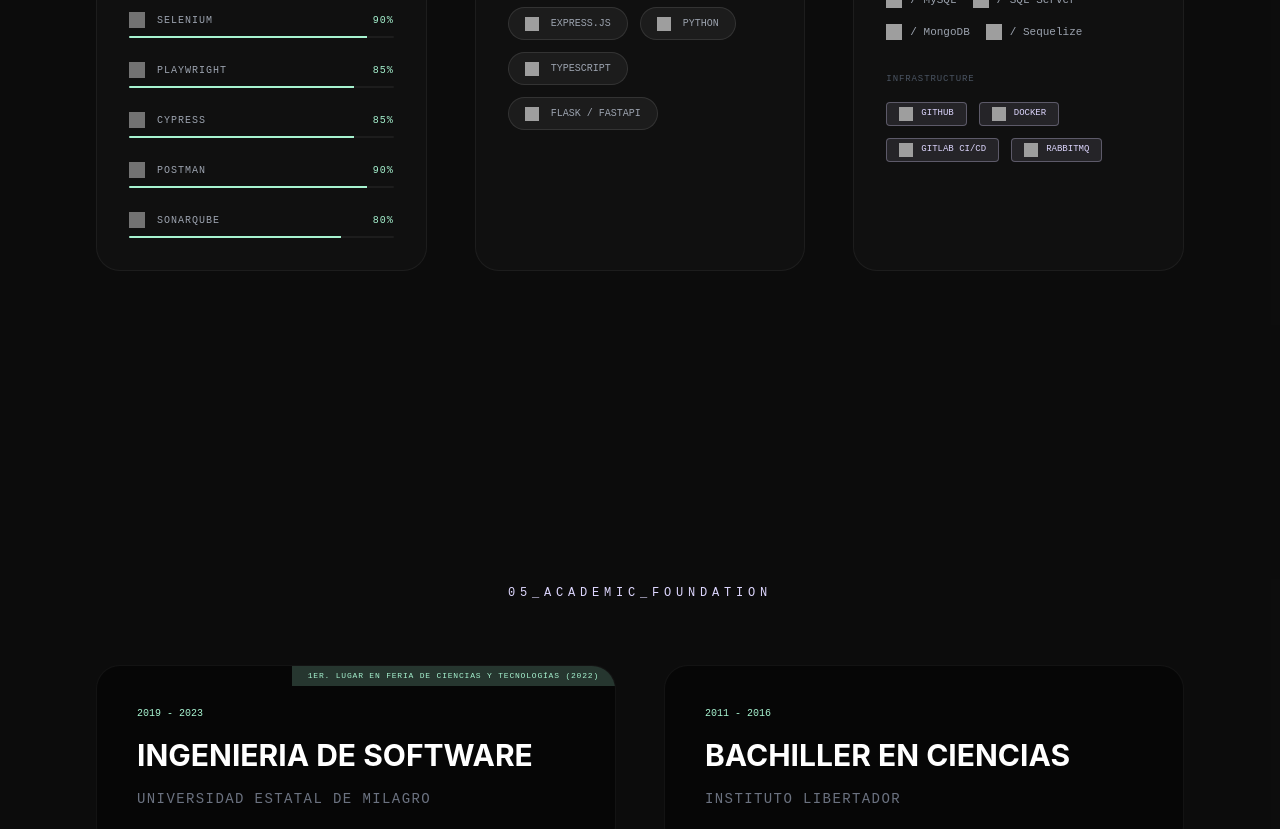
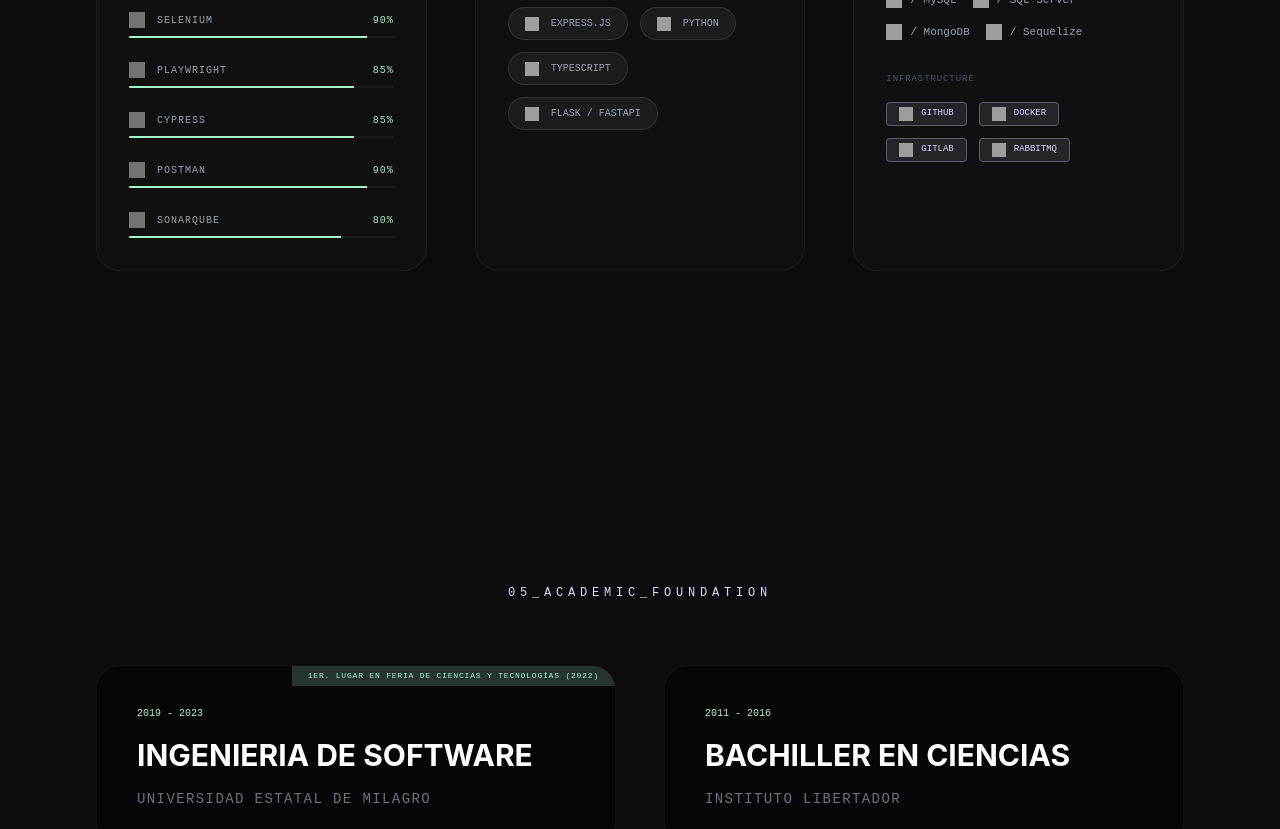
Before and after one commit to hramses1/portfolio, a Vue app: page / in a window 1280 px wide. Shown: the part 3740-4569 px from the top of the page. Built offline with nearby package versions, Linux system fonts and the light colour scheme; grey boxes are pictures that could not be loaded.

Commit message:
fix: correct all icon slugs for Simple Icons CDN compatibility and refine contact visuals

```diff
--- a/src/utils/profileData.js
+++ b/src/utils/profileData.js
@@ -67,7 +67,7 @@ export const profile = {
     devops: [
       { name: 'GitHub', level: 95, icon: 'github' },
       { name: 'Docker', level: 80, icon: 'docker' },
-      { name: 'GitLab CI/CD', level: 85, icon: 'gitlab' },
+      { name: 'GitLab', level: 85, icon: 'gitlab' },
       { name: 'RabbitMQ', level: 75, icon: 'rabbitmq' }
     ]
   },
--- a/src/views/SystemHome.vue
+++ b/src/views/SystemHome.vue
@@ -251,7 +251,7 @@ const scrollToSection = (id) => {
           <div class="grid grid-cols-1 sm:grid-cols-2 gap-6">
             <!-- LinkedIn -->
             <a :href="profile.identity.linkedin" target="_blank" class="p-8 border border-white/5 bg-white/[0.02] rounded-3xl hover:border-system-info/50 transition-all group flex flex-col justify-between aspect-square">
-              <img src="https://cdn.simpleicons.org/linkedin/white" class="w-8 h-8 opacity-50 group-hover:opacity-100 transition-all" alt="" />
+              <img src="https://cdn.simpleicons.org/linkedin/white" class="w-8 h-8 opacity-50 group-hover:opacity-100 transition-all" alt="LinkedIn" />
               <div>
                 <h4 class="text-xl font-bold text-white mb-2">LinkedIn</h4>
                 <p class="text-xs font-mono text-gray-500 uppercase tracking-widest group-hover:text-system-info transition-colors">Professional_Network</p>
@@ -260,7 +260,7 @@ const scrollToSection = (id) => {
 
             <!-- WhatsApp -->
             <a :href="`https://wa.me/${profile.identity.phone.replace(/[^0-9]/g, '')}`" target="_blank" class="p-8 border border-white/5 bg-white/[0.02] rounded-3xl hover:border-system-success/50 transition-all group flex flex-col justify-between aspect-square">
-              <img src="https://cdn.simpleicons.org/whatsapp/white" class="w-8 h-8 opacity-50 group-hover:opacity-100 transition-all" alt="" />
+              <img src="https://cdn.simpleicons.org/whatsapp/white" class="w-8 h-8 opacity-50 group-hover:opacity-100 transition-all" alt="WhatsApp" />
               <div>
                 <h4 class="text-xl font-bold text-white mb-2">WhatsApp</h4>
                 <p class="text-xs font-mono text-gray-500 uppercase tracking-widest group-hover:text-system-success transition-colors">Direct_Secure_Line</p>
@@ -269,7 +269,7 @@ const scrollToSection = (id) => {
 
             <!-- Email -->
             <a :href="`mailto:${profile.identity.email}`" class="p-8 border border-white/5 bg-white/[0.02] rounded-3xl hover:border-system-infra/50 transition-all group flex flex-col justify-between aspect-square">
-              <img src="https://cdn.simpleicons.org/gmail/white" class="w-8 h-8 opacity-50 group-hover:opacity-100 transition-all" alt="" />
+              <img src="https://cdn.simpleicons.org/icloud/white" class="w-8 h-8 opacity-50 group-hover:opacity-100 transition-all" alt="Email" />
               <div>
                 <h4 class="text-xl font-bold text-white mb-2">Email</h4>
                 <p class="text-xs font-mono text-gray-500 uppercase tracking-widest group-hover:text-system-infra transition-colors">Digital_Transmission</p>
```
